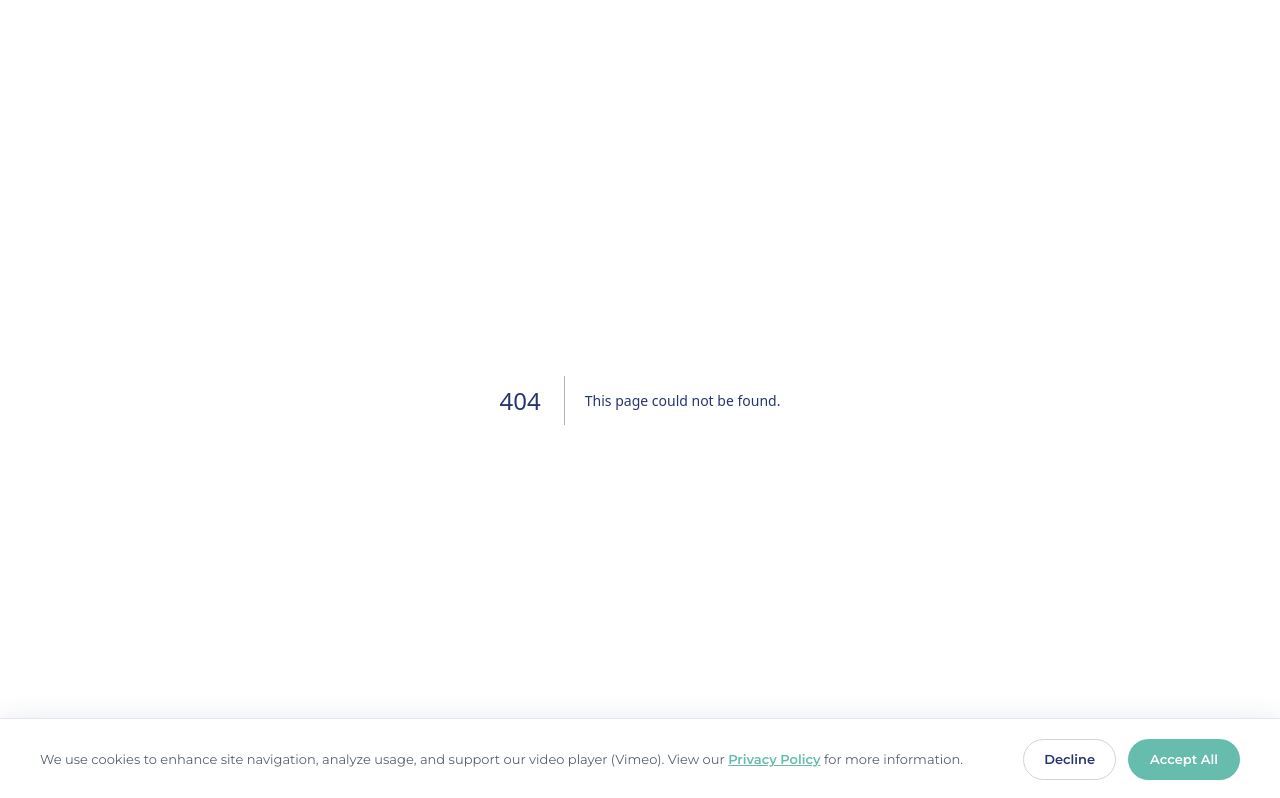
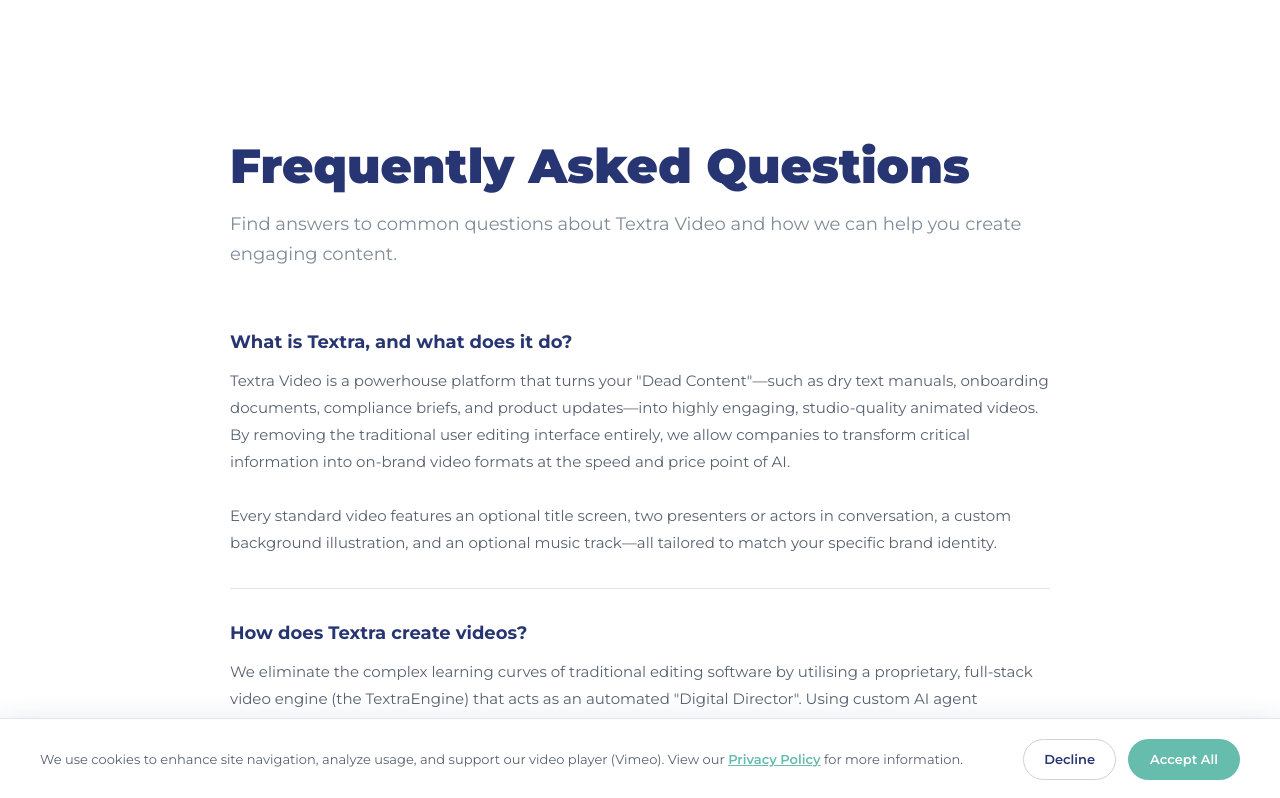
Before and after one commit to rajvalley-textra/textra-video, a Next.js app: page /faq in a window 1280 px wide. Before the commit this address had no page. Shown: the top 798 px of the page. Built offline with nearby package versions, Linux system fonts and the light colour scheme.

Commit message:
Add FAQ page and link in footer

```diff
--- /dev/null
+++ b/app/faq/page.tsx
@@ -0,0 +1,81 @@
+import { C } from '@/lib/theme';
+
+export default function FAQPage() {
+  const faqs = [
+    {
+      q: 'What is Textra, and what does it do?',
+      a: 'Textra Video is a powerhouse platform that turns your "Dead Content"—such as dry text manuals, onboarding documents, compliance briefs, and product updates—into highly engaging, studio-quality animated videos. By removing the traditional user editing interface entirely, we allow companies to transform critical information into on-brand video formats at the speed and price point of AI.\n\nEvery standard video features an optional title screen, two presenters or actors in conversation, a custom background illustration, and an optional music track—all tailored to match your specific brand identity.',
+    },
+    {
+      q: 'How does Textra create videos?',
+      a: 'We eliminate the complex learning curves of traditional editing software by utilising a proprietary, full-stack video engine (the TextraEngine) that acts as an automated "Digital Director". Using custom AI agent frameworks, our platform handles character rigging, lip-syncing, directorial camera logic, and strict brand-compliance rules automatically.\n\nAll your team has to do is upload a document with simple instructions (or write a quick script using our online tool), and our engine dynamically handles the heavy lifting to generate the video.',
+    },
+    {
+      q: 'What are the benefits of using Textra over standard video content?',
+      a: 'Key benefits include:\n\n• Unmatched Speed: We operate on a 24-hour delivery SLA, compared to the traditional video production industry standard of 30 days.\n\n• Zero Technical Effort: There is absolutely no software training required. Your team doesn\'t need to act as amateur video editors—you simply upload a file and receive a polished video back.\n\n• Brand-Safe Quality: Unlike generic AI video tools that can look uncanny, eerie, or off-brand, Textra produces bespoke, premium animations that seamlessly fit your corporate identity guidelines.\n\n• Enterprise Trusted: Textra is already trusted to deliver content for global companies and government bodies, including Amazon, Cisco, and the UK Department for Education.',
+    },
+    {
+      q: 'How flexible is Textra? Can bespoke elements be added?',
+      a: 'Highly flexible. While your initial setup provides a core branded template, your annual subscription includes Upgrade time that can be used to add tailored visual flourishes.\n\nThrough Upgrades, you can add contextual icons (e.g., for health and safety, specific tools), text on screen, unique character actions, custom visual effects, additional background layouts, and subtitles. Furthermore, you can use Upgrade time to localize and translate your video content into over 30 different languages.',
+    },
+    {
+      q: 'What is the production process, and how involved do we need to be?',
+      a: 'Our workflow is broken into two streamlined, low-effort stages:\n\nStage 1: Hassle-Free Set-up (2–5 Days): You complete a short online onboarding wizard to share your brand guidelines, select your first two characters, preferred backgrounds, voices (we can clone your team\'s real voices), and music style. Our UK-based creative team then designs and locks in your branded video template.\n\nStage 2: Production (24-Hour Turnaround): To make a video, simply upload a document or copy a script into our tool with a quick prompt (e.g., "Turn this GDPR manual into a 60-second summary video"). Once you review the AI-generated script, we generate the final animation in the Textra engine and notify you when it\'s ready to download.',
+    },
+    {
+      q: 'What is the pricing model?',
+      a: 'Textra operates on a predictable, recurring annual SaaS subscription model. Our standard entry plan is £12,000/year, which grants your account 60 minutes of video production (Textra minutes).\n\nIf your organisation scales up its content output, you can easily top up your balance or add extra "Upgrade time" by purchasing bundle packages whenever you need them.',
+    },
+  ];
+
+  return (
+    <main style={{ minHeight: '100vh', background: '#fff', paddingTop: 80 }}>
+      <section style={{ padding: '60px 40px', maxWidth: 900, margin: '0 auto' }}>
+        <div style={{ marginBottom: 60 }}>
+          <h1 style={{ fontSize: 48, fontWeight: 900, color: C.navy, lineHeight: 1.1, marginBottom: 16 }}>
+            Frequently Asked Questions
+          </h1>
+          <p style={{ fontSize: 18, color: C.gray500, lineHeight: 1.7 }}>
+            Find answers to common questions about Textra Video and how we can help you create engaging content.
+          </p>
+        </div>
+
+        <div style={{ display: 'flex', flexDirection: 'column', gap: 32 }}>
+          {faqs.map((faq, idx) => (
+            <div key={idx} style={{ borderBottom: `1px solid ${C.gray200}`, paddingBottom: 32 }}>
+              <h2 style={{ fontSize: 18, fontWeight: 700, color: C.navy, marginBottom: 12, lineHeight: 1.4 }}>
+                {faq.q}
+              </h2>
+              <p style={{ fontSize: 15, color: C.gray600, lineHeight: 1.8, whiteSpace: 'pre-wrap' }}>
+                {faq.a}
+              </p>
+            </div>
+          ))}
+        </div>
+
+        <div style={{ marginTop: 60, padding: '40px', background: C.gray50, borderRadius: 12, textAlign: 'center' }}>
+          <p style={{ fontSize: 16, color: C.navy, marginBottom: 16 }}>
+            Still have questions? We're here to help.
+          </p>
+          <a
+            href="mailto:sales@textra.video"
+            style={{
+              display: 'inline-flex',
+              alignItems: 'center',
+              gap: 8,
+              background: C.teal,
+              color: '#fff',
+              padding: '12px 28px',
+              borderRadius: 9999,
+              textDecoration: 'none',
+              fontWeight: 600,
+              fontSize: 14,
+            }}
+          >
+            Get in Touch
+          </a>
+        </div>
+      </section>
+    </main>
+  );
+}
--- a/components/FooterSection.tsx
+++ b/components/FooterSection.tsx
@@ -9,7 +9,7 @@ export default function FooterSection() {
   const cols = [
     {
       title: 'Company',
-      links: ['About Textra', 'Our Team'],
+      links: ['About Textra', 'Our Team', 'FAQ'],
     },
     {
       title: 'Legal',
@@ -59,7 +59,7 @@ export default function FooterSection() {
               {col.links.map((link) => (
                 <a
                   key={link}
-                  href={link === 'Privacy Policy' ? '/privacy' : link === 'Terms of Service' ? '/terms' : link === 'About Textra' ? '/about' : link === 'Our Team' ? '/about#team' : '#'}
+                  href={link === 'Privacy Policy' ? '/privacy' : link === 'Terms of Service' ? '/terms' : link === 'About Textra' ? '/about' : link === 'Our Team' ? '/about#team' : link === 'FAQ' ? '/faq' : '#'}
                   style={linkStyle}
                   onMouseEnter={(e) => { e.currentTarget.style.color = '#273572'; }}
                   onMouseLeave={(e) => { e.currentTarget.style.color = '#576170'; }}>
```
